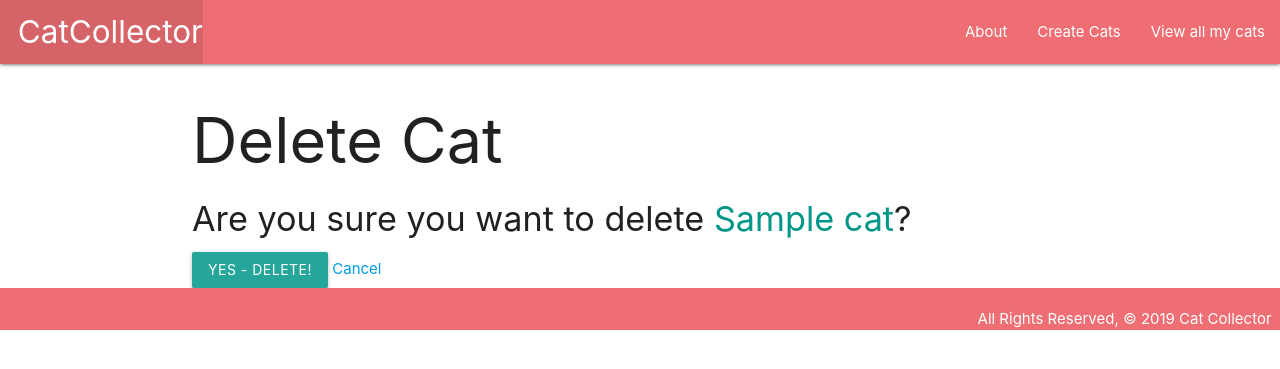
After one commit to jquan114/Django_cat_collector, a Django app: page /cats/1/delete/ in a window 1280 px wide. The commit adds this page. Shown: the top 369 px of the page. Run offline with Django 4.2, Linux system fonts and the light colour scheme; tables that the repository leaves empty hold one stand-in row (values such as "Sample post").

Commit message:
wip:full CRUD BABY

```diff
--- a/main_app/models.py
+++ b/main_app/models.py
@@ -1,4 +1,5 @@
 from django.db import models
+from django.urls import reverse
 
 # Create your models here.
 class Cat(models.Model):
@@ -7,5 +8,9 @@ class Cat(models.Model):
     description = models.TextField(max_length=250)
     age = models.IntegerField()
 
+
     def __str__(self):
         return self.name
+
+    def get_absolute_url(self):
+        return reverse('detail',kwargs={'cat_id':self.id})
--- a/main_app/templates/cats/detail.html
+++ b/main_app/templates/cats/detail.html
@@ -13,6 +13,10 @@
         <p>Age: Kitten</p>
         {% endif %}
     </div>
+    <div class="card-action">
+        <a href="{% url 'cats_update' cat.id %}">Edit</a>
+        <a href="{% url 'cats_delete' cat.id %}">Delete</a>
+    </div>
 </div>
 
 {% endblock %}
--- /dev/null
+++ b/main_app/templates/main_app/cat_confirm_delete.html
@@ -0,0 +1,15 @@
+
+{% extends 'base.html' %} {% block content %}
+<h1>Delete Cat</h1>
+
+<h4>
+  Are you sure you want to delete
+  <span class="teal-text">{{ object.name }}</span>?
+</h4>
+
+<form action="" method="POST">
+  {% csrf_token %}
+  <input type="submit" value="Yes - Delete!" class="btn" />
+  <a href="{% url 'detail' cat.id %}">Cancel</a>
+</form>
+{% endblock %}
--- a/main_app/templates/main_app/cat_form.html
+++ b/main_app/templates/main_app/cat_form.html
@@ -1,5 +1,10 @@
 {% extends 'base.html' %} {% block content %}
 <!-- Leaving the action empty makes the form post to the same url used to display it -->
+{% if object %}
+<h1>Edit <span class="teal-text">{{object.name}}</span></h1>
+{% else %}
+<h1>Add Cat</h1>
+{% endif %}
 <form action="" method="post">
     <!-- Django requires the following for security purposes -->
     {% csrf_token %}
@@ -10,3 +15,4 @@
     <input type="submit" value="Submit!" class="btn" />
 </form>
 {% endblock %}
+<!-- New if/else block -->
--- a/main_app/urls.py
+++ b/main_app/urls.py
@@ -10,4 +10,6 @@ urlpatterns = [
     path('cats/<int:cat_id>/', views.cats_detail, name='detail'),
     #new route use to show a form and create a cat
     path('cats/create/',views.CatCreate.as_view(), name='cats_create'),
+    path('cats/<int:pk>/update/', views.CatUpdate.as_view(), name='cats_update'),
+    path('cats/<int:pk>/delete/', views.CatDelete.as_view(), name='cats_delete'),
 ]
--- a/main_app/views.py
+++ b/main_app/views.py
@@ -1,6 +1,7 @@
 from django.shortcuts import render
 from django.views.generic.edit import CreateView
 from .models import Cat
+from django.views.generic.edit import CreateView, UpdateView, DeleteView
 
 # Create your views here.
 def home(request):
@@ -34,3 +35,14 @@ def cats_detail(request, cat_id):
 class CatCreate(CreateView):
   model = Cat
   fields = '__all__'
+  success_url='/cats/'
+
+
+class CatUpdate(UpdateView):
+  model = Cat
+  # Let's disallow the renaming of a cat by excluding the name field!
+  fields = ['breed', 'description', 'age']
+
+class CatDelete(DeleteView):
+  model = Cat
+  success_url = '/cats/'
```
